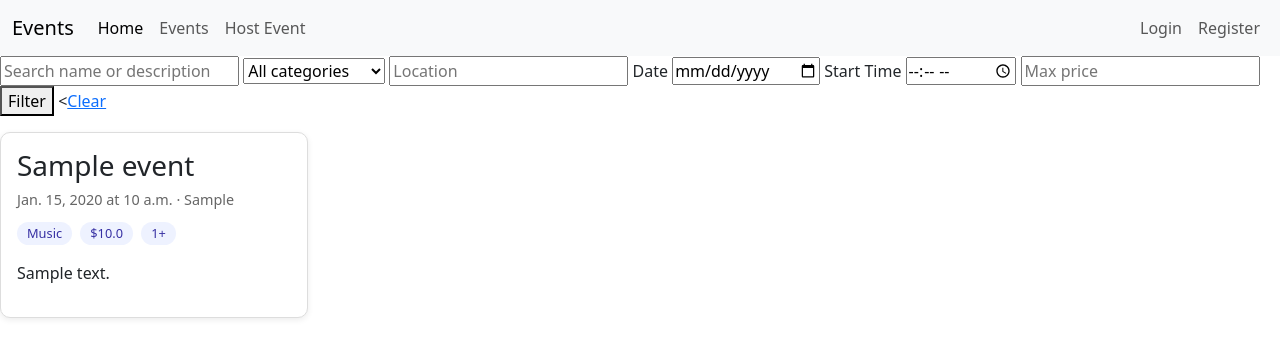
After one commit to EmD0DDs/CSCI4830_Team_Project_EventLocator, a Django app: page /home/view-events/ in a window 1280 px wide. The commit adds this page. Shown: the top 358 px of the page. Run offline with Django 5.2, Linux system fonts and the light colour scheme; tables that the repository leaves empty hold one stand-in row (values such as "Sample post").

Commit message:
Added search and view functionality to the view events page. Note: API is commeted out because of cost restriction

```diff
--- a/EventLocator/settings.py
+++ b/EventLocator/settings.py
@@ -45,6 +45,7 @@ INSTALLED_APPS = [
 AUTH_USER_MODEL = 'LoginSignup.User'
 
 LOGIN_URL = 'login_signup'
+LOGOUT_REDIRECT_URL = 'login_signup'
 
 MIDDLEWARE = [
     'django.middleware.security.SecurityMiddleware',
--- a/EventLocator/urls.py
+++ b/EventLocator/urls.py
@@ -17,10 +17,12 @@ Including another URLconf
 from django.contrib import admin
 from django.urls import path, include
 from django.views.generic.base import RedirectView
+from django.contrib.auth.views import LogoutView
 
 urlpatterns = [
     path('admin/', admin.site.urls),
     path('', include('LoginSignup.urls')),
     path('home/', include('HomePage.urls')),
     path('', RedirectView.as_view(url='/login/', permanent=False)),
+    path('logout/', LogoutView.as_view(), name='logout'),
 ]
--- a/HomePage/templates/base.html
+++ b/HomePage/templates/base.html
@@ -14,7 +14,7 @@
 
 <nav class="navbar navbar-expand-lg bg-body-tertiary">
   <div class="container-fluid">
-    <a class="navbar-brand" href="#">Navbar</a>
+    <a class="navbar-brand" href="#">Events</a>
     <button class="navbar-toggler" type="button" data-bs-toggle="collapse" data-bs-target="#navbarSupportedContent" aria-controls="navbarSupportedContent" aria-expanded="false" aria-label="Toggle navigation">
       <span class="navbar-toggler-icon"></span>
     </button>
@@ -24,7 +24,7 @@
           <a class="nav-link active" aria-current="page" href="{% url 'home' %}">Home</a>
         </li>
         <li class="nav-item">
-          <a class="nav-link" href="#">Events</a>
+          <a class="nav-link" href={%url 'view_events'%}>Events</a>
         </li>
         <li class="nav-item">
           <a class="nav-link" href="{% url 'host_event' %}">Host Event</a>
@@ -35,7 +35,12 @@
         <li class="nav-item">
           <span class="navbar-text me-3">Hello, {{ user.first_name }}</span>
         </li>
-        <li class="nav-item"><a class="nav-link" href="/logout">Logout</a></li>
+      <li class="nav-item">
+          <form method="post" action="{% url 'logout' %}" class="d-inline">
+          {% csrf_token %}
+          <button type="submit" class="nav-link btn btn-link">Logout</button>
+        </form>
+      </li>
       {% else %}
         <li class="nav-item">
           <a class="nav-link" href="/">Login</a>
--- a/HomePage/templates/home.html
+++ b/HomePage/templates/home.html
@@ -41,7 +41,8 @@
       <span class="accent-line" aria-hidden="true"></span>
     </div>
     {# Demo examples only, not real event listings. API and database integration to follow. #}
-    <div class="event-list">
+
+    {% comment %} <div class="event-list">
       {% for event in events %}
         <article class="event-card">
           <div class="event-details">
@@ -52,7 +53,8 @@
           </div>
         </article>
       {% endfor %}
-    </div>
+    </div>  {% endcomment %}
+
     <p class="no-events-message" id="filter-message" hidden></p>
   </section>
 </main>
--- /dev/null
+++ b/HomePage/templates/view_events.html
@@ -0,0 +1,86 @@
+{% extends "base.html" %}
+{% load static %}
+{% block title %}Home | EventLocator{% endblock %}
+{% block content %}
+<link rel="preconnect" href="https://fonts.googleapis.com">
+<link rel="preconnect" href="https://fonts.gstatic.com" crossorigin>
+<link href="https://fonts.googleapis.com/css2?family=Chewy&family=Inter:wght@400;500;600;700;800&display=swap" rel="stylesheet">
+<link rel="stylesheet" href="{% static 'HomePage/css/home.css' %}">
+
+<form method="get" class="filter-form">
+  <input type="text" name="q" value="{{ filters.q }}" placeholder="Search name or description">
+
+  <select name="category">
+    <option value="">All categories</option>
+    {% for value, label in categories %}
+      <option value="{{ value }}" {% if filters.category == value %}selected{% endif %}>{{ label }}</option>
+    {% endfor %}
+  </select>
+
+  <input type="text" name="location" value="{{ filters.location }}" placeholder="Location">
+
+  <label>Date <input type="date" name="date" value="{{ filters.date }}"></label>
+
+
+  <label>Start Time <input type="time" name="time" value="{{ filters.time }}"></label>
+
+  <input type="number" name="max_price" min="0" step="1.0" value="{{ filters.max_price }}" placeholder="Max price">
+
+  <button type="submit">Filter</button>
+  <<a href="{% url 'view_events' %}">Clear</a>
+</form>
+
+<div class="event-list">
+  {% for event in events %}
+    <div class="event-card">
+      <h3>{{ event.name }}</h3>
+      <p class="event-meta">{{ event.date }} at {{ event.time }} · {{ event.location }}</p>
+      <p class="event-tags">
+        <span class="tag">{{ event.category }}</span>
+        <span class="tag">{% if event.price == 0 %}Free{% else %}${{ event.price }}{% endif %}</span>
+        {% if event.age_req %}<span class="tag">{{ event.age_req }}+</span>{% endif %}
+      </p>
+      <p>{{ event.description }}</p>
+    </div>
+  {% empty %}
+    <p>No events found.</p>
+  {% endfor %}
+</div>
+
+<style>
+  .event-list {
+    display: grid;
+    grid-template-columns: repeat(auto-fill, minmax(280px, 1fr));
+    gap: 16px;
+    margin-top: 16px;
+  }
+
+  .event-card {
+    border: 1px solid #ddd;
+    border-radius: 10px;
+    padding: 16px;
+    background: #fff;
+    box-shadow: 0 2px 6px rgba(0, 0, 0, 0.08);
+  }
+
+  .event-card h3 {
+    margin: 0 0 6px;
+  }
+
+  .event-meta {
+    color: #666;
+    font-size: 0.9em;
+    margin: 0 0 10px;
+  }
+
+  .tag {
+    display: inline-block;
+    background: #eef2ff;
+    color: #3730a3;
+    border-radius: 999px;
+    padding: 2px 10px;
+    font-size: 0.8em;
+    margin-right: 4px;
+  }
+</style>
+{%endblock%}
--- a/HomePage/urls.py
+++ b/HomePage/urls.py
@@ -1,7 +1,10 @@
 from django.urls import path
 from . import views
+
 
 urlpatterns = [
     path('host-event/', views.host_event, name='host_event'),
     path('', views.home_page, name='home'),
+    path('view-events/', views.public_events, name='view_events'),
+
 ]
--- a/HomePage/views.py
+++ b/HomePage/views.py
@@ -1,15 +1,19 @@
 from django.shortcuts import render, redirect
 from django.contrib import messages
 from django.contrib.auth.decorators import login_required
-from django.http import HttpResponse
+from django.db.models import Q
+from django.utils.dateparse import parse_date, parse_time
+
 from . import APIcalls
 from .forms import EventForm
+from .models import Event
 
 # Create your views here.
 @login_required(login_url='login_signup')
 def home_page(request):
-    events = APIcalls.Events().get_event(category="None",radius=25,unit="mi",location="Omaha, NE",offset=0)
-    return render(request, 'home.html', {'events': events})
+    return render(request, 'home.html')
+    # events = APIcalls.Events().get_event(category="None",radius=25,unit="mi",location="Omaha, NE",offset=0)
+    # return render(request, 'home.html', {'events': events})
 
 @login_required(login_url='login_signup')
 def host_event(request):
@@ -24,3 +28,63 @@ def host_event(request):
     else:
         form = EventForm()
     return render(request, "host_event.html", {"form": form})
+
+
+def _parse(parser, value):
+    """Return a parsed date/time, or None if blank or invalid."""
+    try:
+        return parser(value) if value else None
+    except ValueError:
+        return None
+
+
+def public_events(request):
+    filters = {
+        "q": request.GET.get("q", "").strip(),
+        "category": request.GET.get("category", "").strip(),
+        "location": request.GET.get("location", "").strip(),
+        "date": request.GET.get("date", "").strip(),
+        "time": request.GET.get("time", "").strip(),
+        "max_price": request.GET.get("max_price", "").strip(),
+    }
+
+    events = Event.objects.filter(visibility="public").order_by("date", "time")
+
+    if filters["q"]:
+        events = events.filter(
+            Q(name__icontains=filters["q"])
+            | Q(description__icontains=filters["q"])
+            | Q(location__icontains=filters["q"])
+        )
+    #Category
+    valid_categories = [c[0] for c in Event.CATEGORY_CHOICES]
+    if filters["category"] in valid_categories:
+        events = events.filter(category=filters["category"])
+
+    # Location
+    if filters["location"]:
+        events = events.filter(location__icontains=filters["location"])
+
+    # Date
+    date = _parse(parse_date, filters["date"])
+    if date:
+        events = events.filter(date__gte=date)
+
+
+    # Time
+    time = _parse(parse_time, filters["time"])
+    if time:
+        events = events.filter(time__lte=time)
+
+    # Max price
+    if filters["max_price"]:
+        try:
+            events = events.filter(price__lte=float(filters["max_price"]))
+        except ValueError:
+            pass
+
+    return render(request, "view_events.html", {
+        "events": events,
+        "filters": filters,
+        "categories": Event.CATEGORY_CHOICES,
+    })
```
Also changed, not shown: HomePage/forms.py (+12 -1 lines), HomePage/templates/host_event.html (+21 -0 lines).
